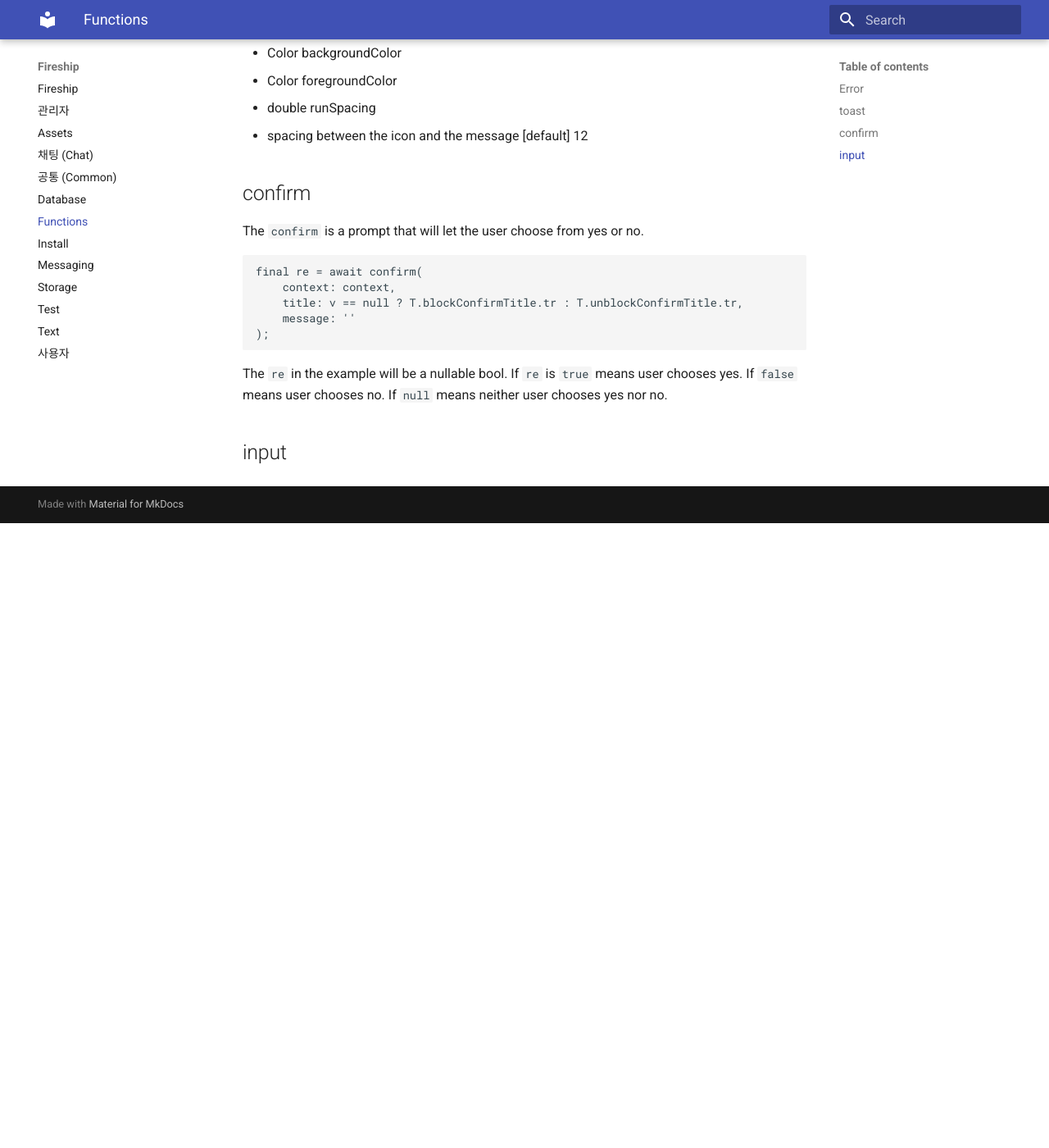
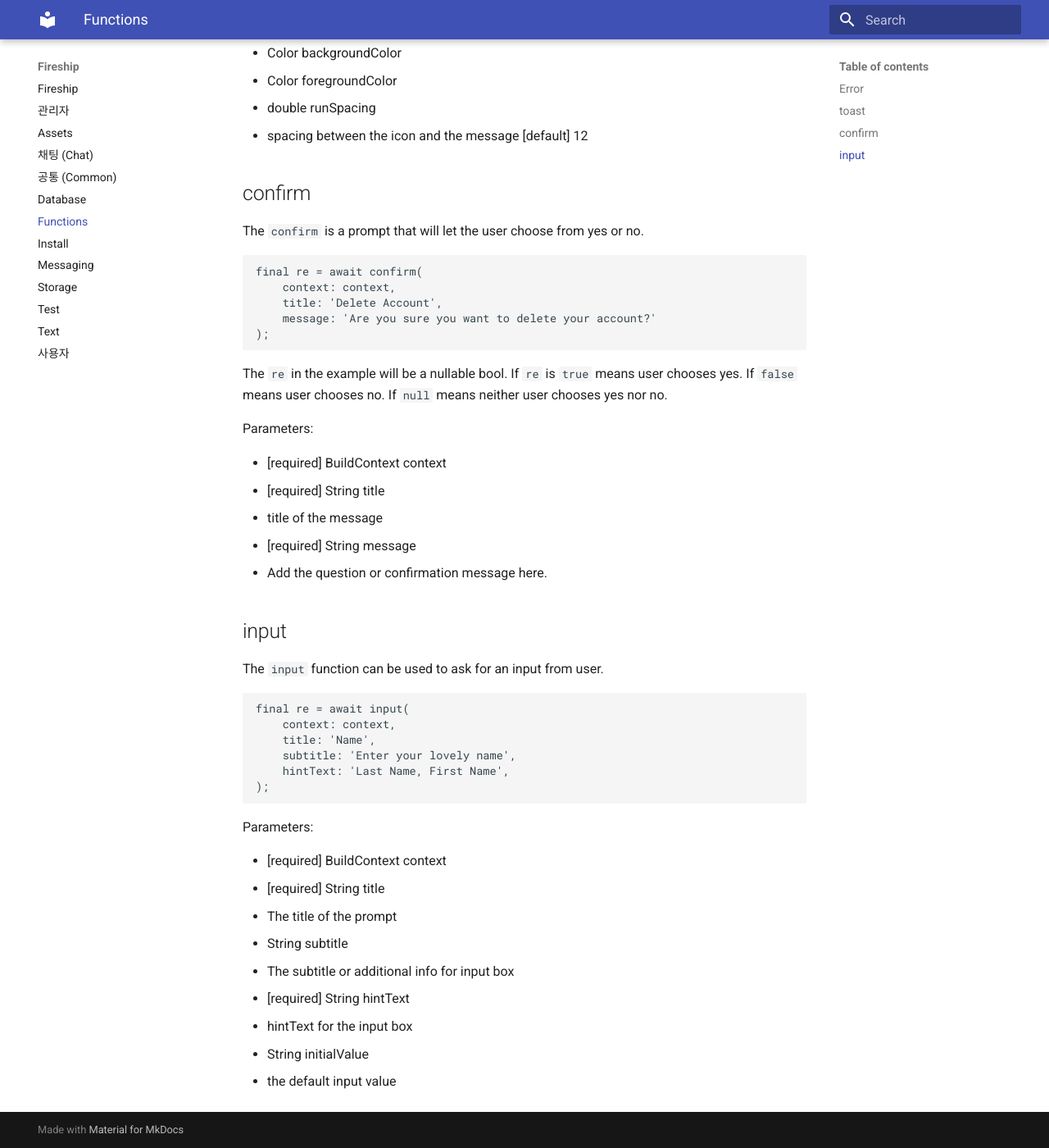
Before and after one commit to thruthesky/fireflutter, an MkDocs documentation site: the page built from docs/function.md, in a window 1280 px wide and 1400 px high, scrolled down 1063 px. Shown: the whole window at 82% size. Built offline with MkDocs 1.6.1 and Material for MkDocs 9.7.7, drawn with Linux system fonts in a browser that asks for light colours; before the commit the page ends 1701 px from its top, so only the background shows below that; some of the changed text lies outside the part shown.

Commit message:
functions docs confirm

````diff
--- a/docs/function.md
+++ b/docs/function.md
@@ -8,7 +8,7 @@ To display an error, there is a widget that displays a dialog. You can use that
 
 ## toast
 
-Toast can be used to show a snackbar with a message/
+Toast can be used to show a snackbar with a message.
 
 ```dart
 toast(context: context, message: 'Hello User.');
@@ -44,11 +44,42 @@ The `confirm` is a prompt that will let the user choose from yes or no.
 ```dart
 final re = await confirm(
     context: context,
-    title: v == null ? T.blockConfirmTitle.tr : T.unblockConfirmTitle.tr,
-    message: ''
+    title: 'Delete Account',
+    message: 'Are you sure you want to delete your account?'
 );
 ```
 
 The `re` in the example will be a nullable bool. If `re` is `true` means user chooses yes. If `false` means user chooses no. If `null` means neither user chooses yes nor no.
 
+Parameters:
+
+- [required] BuildContext context
+- [required] String title
+  - title of the message
+- [required] String message
+  - Add the question or confirmation message here.
+
 ## input
+
+The `input` function can be used to ask for an input from user.
+
+```dart
+final re = await input(
+    context: context,
+    title: 'Name',
+    subtitle: 'Enter your lovely name',
+    hintText: 'Last Name, First Name',
+);
+```
+
+Parameters:
+
+- [required] BuildContext context
+- [required] String title
+  - The title of the prompt
+- String subtitle
+  - The subtitle or additional info for input box
+- [required] String hintText
+  - hintText for the input box
+- String initialValue
+  - the default input value
````
